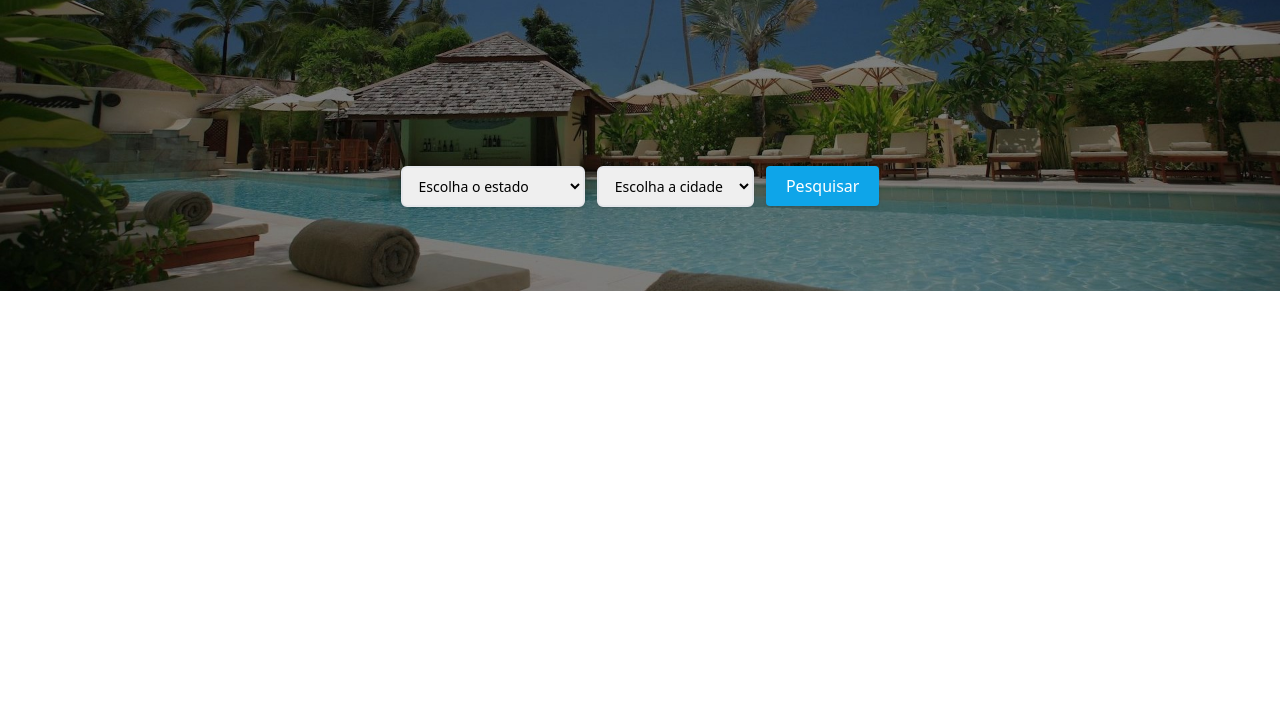
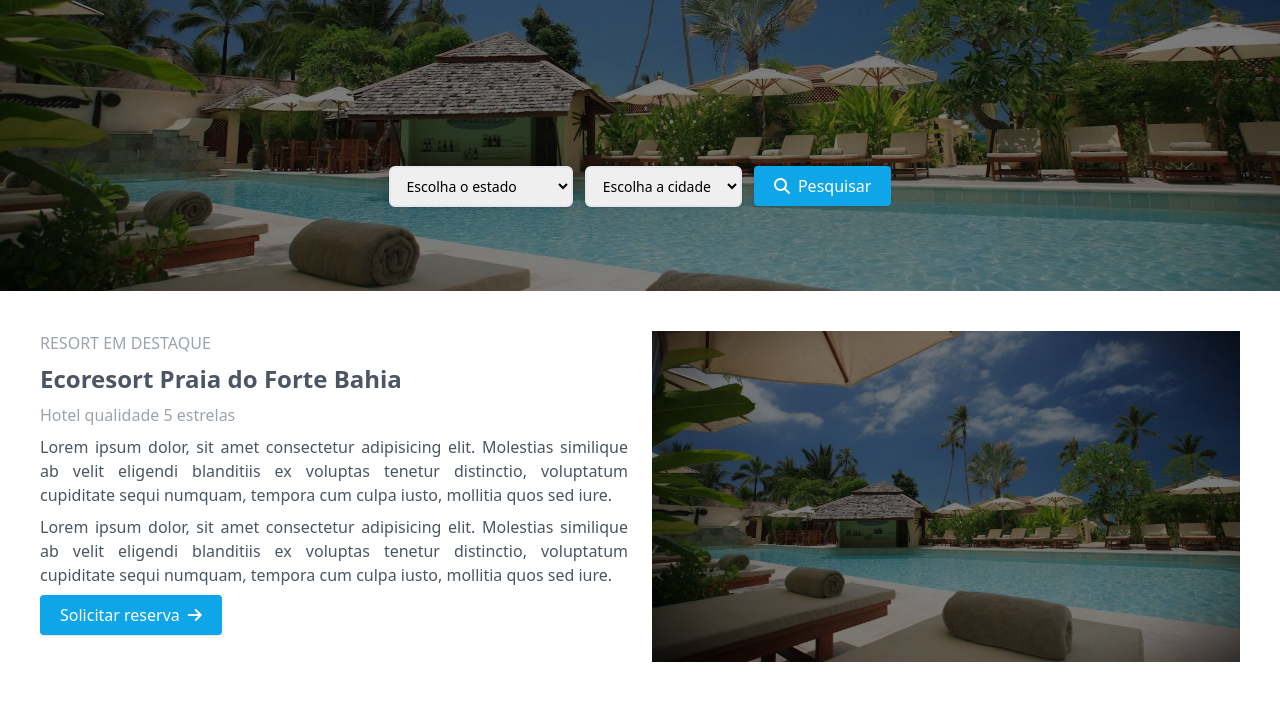
Before and after one commit to 0Carvalh0/estudos-bs-tw, a website: page TW_Tiago-Matos/home.html in a window 1280 px wide. Shown: the part 255-956 px from the top of the page. Before the commit the page ends 800 px from the top, so only its background shows below. Drawn offline with Linux system fonts and the light colour scheme.

Commit message:
feat: aula 22 - Criando uma página de hotéis 3

```diff
--- a/TW_Tiago-Matos/home.html
+++ b/TW_Tiago-Matos/home.html
@@ -72,7 +72,7 @@
           id="estado"
           class="dark:bg-gray-800 dark:text-white border-2 border-gray-200 dark:border-gray-700 active:scale-95 px-3 py-2 text-sm rounded-md shadow transition duration-75 ease-in-out"
         >
-          <option value="">Escolha o estado</option>
+          <option value="" disabled selected>Escolha o estado</option>
           <option value="ac">Acre</option>
           <option value="al">Alagoas</option>
           <option value="ap">Amapá</option>
@@ -111,11 +111,28 @@
         </select>
 
         <button
-          class="bg-sky-500 hover:bg-sky-600 text-white dark:text-black text-base px-5 py-2 rounded shadow active:ring-2 active:scale-90"
+          class="inline-flex items-center bg-sky-500 hover:bg-sky-600 text-white dark:text-black text-base px-5 py-2 gap-2 rounded shadow active:ring-2 active:scale-90"
         >
-          Pesquisar
+          <i class="fa-solid fa-magnifying-glass"></i>Pesquisar
         </button>
       </form>
     </section>
+
+    <section class="container grid grid-cols-2 gap-6 place-items-stretch text-gray-600 p-10 mx-auto">
+      <section class="space-y-2">
+        <p class="font-medium text-gray-400 uppercase">Resort em destaque</p>
+        <h2 class="text-2xl font-bold">Ecoresort Praia do Forte Bahia</h2>
+        <p class="font-medium text-gray-400">Hotel qualidade 5 estrelas</p>
+        <p class="text-justify">Lorem ipsum dolor, sit amet consectetur adipisicing elit. Molestias similique ab velit eligendi blanditiis ex voluptas tenetur distinctio, voluptatum cupiditate sequi numquam, tempora cum culpa iusto, mollitia quos sed iure.</p>
+        <p class="text-justify">Lorem ipsum dolor, sit amet consectetur adipisicing elit. Molestias similique ab velit eligendi blanditiis ex voluptas tenetur distinctio, voluptatum cupiditate sequi numquam, tempora cum culpa iusto, mollitia quos sed iure.</p>
+        <a href="#"
+          class="inline-flex items-center bg-sky-500 hover:bg-sky-600 text-white dark:text-black text-base px-5 py-2 gap-2 rounded shadow active:ring-2 active:scale-90"
+        >
+          Solicitar reserva<i class="fa-solid fa-arrow-right"></i>
+        </a>
+      </section>
+
+      <img src="./src/images/bg001.jpg" alt="Imagem resort">
+    </section>
   </body>
 </html>
```
Also changed, not shown: TW_Tiago-Matos/output.css.
